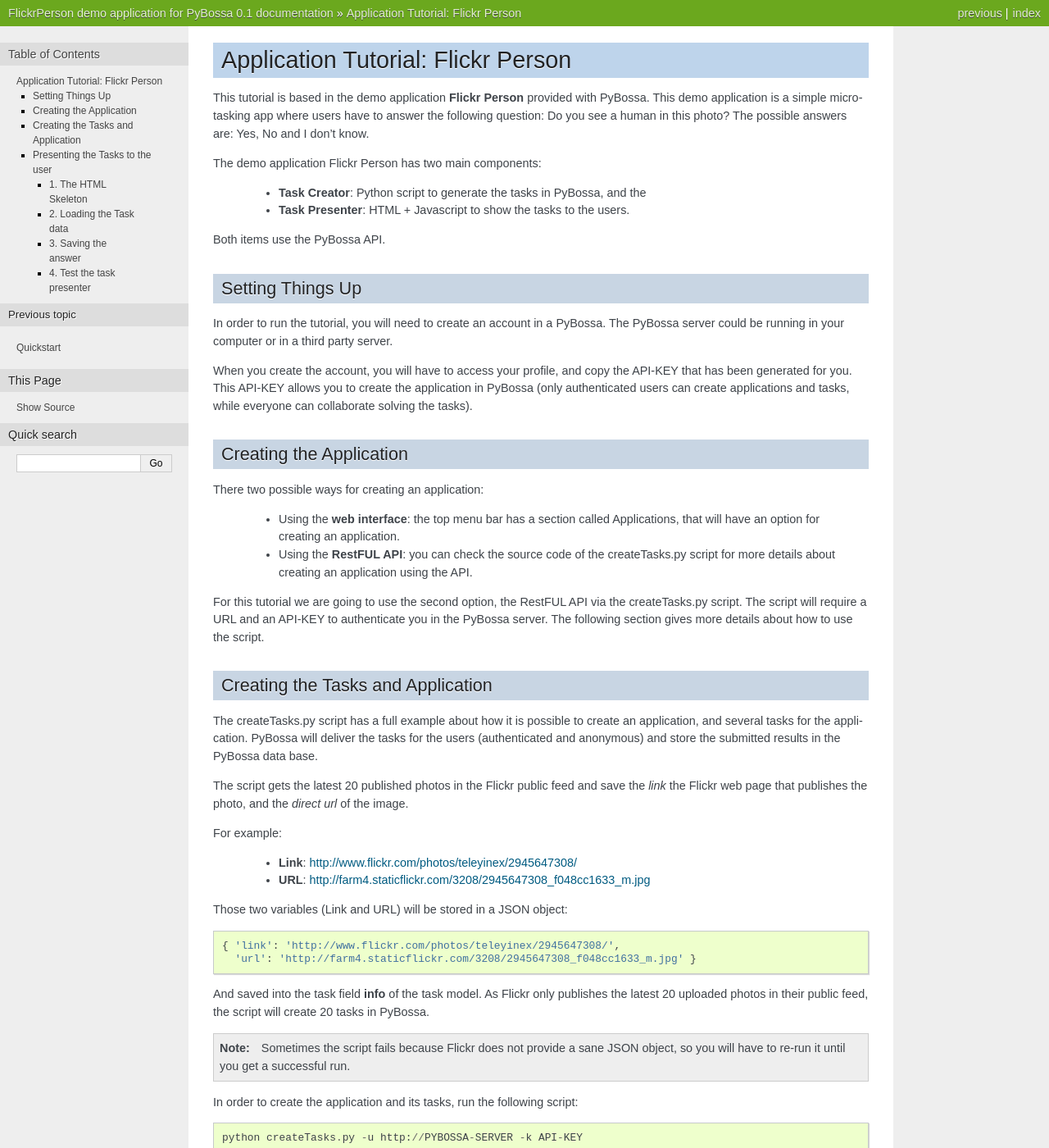
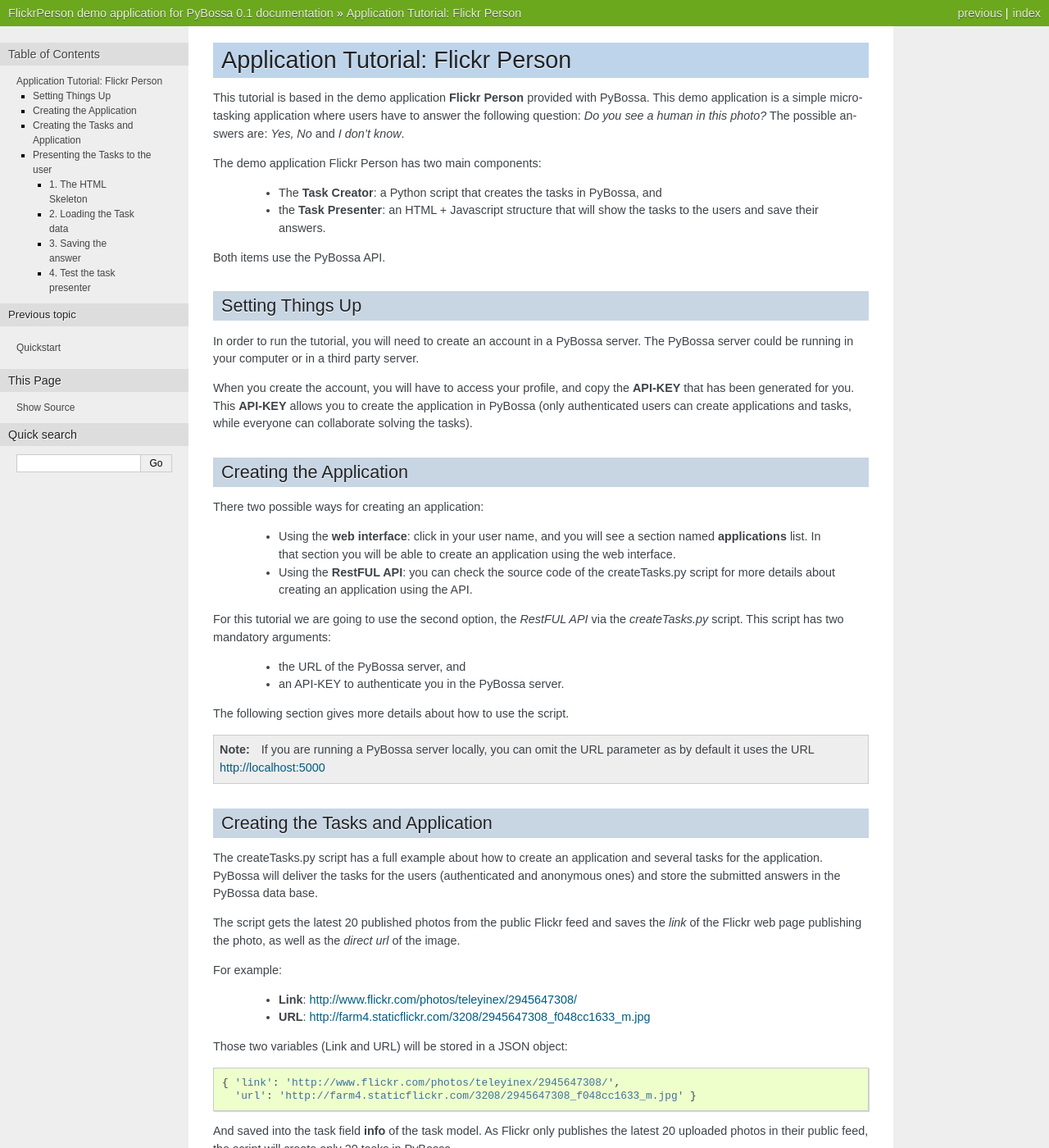
Before and after one commit to Scifabric/app-flickrperson, a Sphinx documentation site: the page built from doc/flickrperson.rst, in a window 1280 px wide and 1400 px high. Shown: the whole window at 82% size. Built offline with Sphinx 7.4.7, drawn with Linux system fonts in a browser that asks for light colours; some of the changed text lies outside the part shown.

Commit message:
Improved version of the documenation.
This commit reflects the same text as the PyBossa documentation plus a description
of the methods used in createTasks.py.

```diff
--- a/doc/flickrperson.rst
+++ b/doc/flickrperson.rst
@@ -3,22 +3,23 @@ Application Tutorial: Flickr Person
 ===================================
 
 This tutorial is based in the demo application **Flickr Person** provided with
-PyBossa. This demo application is a simple microtasking app where users have to
-answer the following question: Do you see a human in this photo? The possible
-answers are: Yes, No and I don't know.
+PyBossa. This demo application is a simple microtasking application where users have to
+answer the following question: *Do you see a human in this photo?* The possible
+answers are: *Yes, No* and *I don't know*.
 
 The demo application Flickr Person has two main components:
 
-  * **Task Creator**: Python script to generate the tasks in PyBossa, and the
-  * **Task Presenter**: HTML + Javascript to show the tasks to the users.
+  * The **Task Creator**: a Python script that creates the tasks in PyBossa, and
+  * the **Task Presenter**: an HTML + Javascript structure that will show the tasks
+    to the users and save their answers.
 
 Both items use the PyBossa API.
 
 Setting Things Up
 =================
 
-In order to run the tutorial, you will need to create an account in a PyBossa.
-The PyBossa server could be running in your computer or in a third party
+In order to run the tutorial, you will need to create an account in a PyBossa
+server. The PyBossa server could be running in your computer or in a third party
 server.
 
 .. note:
@@ -26,7 +27,7 @@ server.
    You can use http://pybossa.com for testing.
 
 When you create the account, you will have to access your profile, and copy the
-API-KEY that has been generated for you. This API-KEY allows you to create the
+**API-KEY** that has been generated for you. This **API-KEY** allows you to create the
 application in PyBossa (only authenticated users can create applications and
 tasks, while everyone can collaborate solving the tasks).
 
@@ -35,28 +36,36 @@ Creating the Application
 
 There two possible ways for creating an application:
 
-  * Using the **web interface**: the top menu bar has a section called
-    Applications, that will have an option for creating an application.
+  * Using the **web interface**: click in your user name, and you will
+    see a section named **applications** list. In that section you will be able
+    to create an application using the web interface.
   * Using the **RestFUL API**: you can check the source code of the
     createTasks.py script for more details about creating an application using
     the API.
 
-For this tutorial we are going to use the second option, the RestFUL API via
-the createTasks.py script. The script will require a URL and an API-KEY to
-authenticate you in the PyBossa server. The following section gives more
-details about how to use the script.
+For this tutorial we are going to use the second option, the *RestFUL API* via
+the *createTasks.py* script. This script has two mandatory arguments:
+
+    * the URL of the PyBossa server, and
+    * an API-KEY to authenticate you in the PyBossa server.
+
+The following section gives more details about how to use the script.
+
+.. note::
+    If you are running a PyBossa server locally, you can omit the URL parameter
+    as by default it uses the URL http://localhost:5000
 
 Creating the Tasks and Application
 ==================================
 
-The createTasks.py script has a full example about how it is possible to create
-an application, and several tasks for the application. PyBossa will deliver the
-tasks for the users (authenticated and anonymous) and store the submitted
-results in the PyBossa data base.
+The createTasks.py script has a full example about how to create
+an application and several tasks for the application. PyBossa will deliver the
+tasks for the users (authenticated and anonymous ones) and store the submitted
+answers in the PyBossa data base.
 
-The script gets the latest 20 published photos in the Flickr public feed and
-save the *link* the Flickr web page that publishes the photo, and the *direct url*
-of the image.
+The script gets the latest 20 published photos from the public Flickr feed and
+saves the *link* of the Flickr web page publishing the photo, as well as the
+*direct url* of the image.
 
 For example:
 
@@ -90,13 +99,13 @@ Presenting the Tasks to the user
 ================================
 
 In order to present the tasks to the user, you have to create an HTML template.
-The template has only the skeleton for loading the tasks data (the photos
+The template is the skeleton that will be used to load the tasks data (the photos
 images) and the questions and answers that users can provide for the given
 task.
 
-In this tutorial, Flickr Person uses a basic HTML skeleton and the PyBossa.JS
-library to load the data of the tasks into the HTML template, and take actions
-based on the users's answers.
+In this tutorial, Flickr Person uses a basic HTML skeleton and the `PyBossa.JS
+<http://pybossajs.rtfd.org>`_ library to load the data of the tasks into the
+HTML template, and take actions based on the users's answers.
 
 .. note::
   When a task is submitted by an authenticated user, the task will save his
@@ -114,8 +123,8 @@ sections or <div>:
     the failures.
   * **<div> for the Flickr image**. This div will be populated with the task
     photo URL and LINK data.
-  * **<div> for the Questions & Answer buttons**. There are three buttons with the possible
-    answers: *Yes*, *No*, and *I don't know*.
+  * **<div> for the Questions & Answer buttons**. There are three buttons with the
+    possible answers: *Yes*, *No*, and *I don't know*.
 
 At the end of the skeleton we load the Javascript:
 
@@ -125,7 +134,7 @@ At the end of the skeleton we load the Javascript:
 .. _file: https://github.com/PyBossa/app-flickrperson/blob/master/app-flickrperson/template.html
 
 This template file will be used by the **createTasks.py** script to send the
-template as part of the JSON object that will create the tasks. In PyBossa
+template as part of the JSON object that will create the application. In PyBossa
 every application has a **presenter** endpoint:
 
  * http://PYBOSSA-SERVER/app/SLUG/presenter
@@ -133,10 +142,14 @@ every application has a **presenter** endpoint:
 .. note::
    The **slug** is the short name for the application, in this case **flickrperson**.
 
-The presenter will load the skeleton and JavaScript for the application task.
-The header and footer will be provided by PyBossa, so the template only has to
-define the structure to load the data from the tasks and the action buttons to
-retrieve and save the answer from the volunteers.
+Loading the above endpoint will load the skeleton and trigger the JavaScript
+functions to get a task from the PyBossa server and populate it in the HTML
+skeleton.
+
+The header and footer for the presenter are already provided by PyBossa, so the
+template only has to define the structure to present the data from the tasks to the
+users and the action buttons, input methods, etc. to retrieve and save the
+answer from the volunteers.
 
 2. Loading the Task data
 ------------------------
@@ -144,16 +157,18 @@ retrieve and save the answer from the volunteers.
 All the action takes place in the file_
 **template.html** script section, after the pybossa.js library.
 
-The script is very simple, it uses the PyBossa.JS library to get a new task and
+The script is very simple, it uses the  `PyBossa.JS library
+<http://pybossajs.rtfd.org>`_ to get a new task and
 to submit and save the answer in the server.
 
-PyBossa.JS provides a method to get the data for a task that needs to be solved
-by the volunteer:
+`PyBossa.JS <http://pybossajs.rtfd.org>`_ provides a method to get the data
+for a task that needs to be solved by the volunteer:
 
   * pybossa.newTask( applicationName )
 
-In this case, applicationName will be "flickrperson". The library will get
-a task for the application and return a JSON object with the following format::
+In this case, *applicationName* will be "flickrperson". The library will get
+a task for the application and return a JSON object with the following
+structure::
 
   { question: application.description,
     task: {
@@ -174,7 +189,7 @@ do something like this::
   $("#photo-link").attr("href", data.task.info.link);
   $("#photo").attr("src",data.task.info.url);
 
-and wrap it in the pybossa.newTask method::
+and wrap it in the *pybossa.newTask* method::
 
   pybossa.newTask( "flickrperson").done(
     function( data ) {
@@ -187,32 +202,36 @@ and wrap it in the pybossa.newTask method::
 
 Every time that we want to load a new task, we will have to call the above
 function, so it will be better if we create a specific function for this
-purpose (check the loadData function in the script).
+purpose (check the *loadData* function in the script).
 
-Once the data have been loaded, it is time to bind the action buttons to
-actions that will save the answer from the user.
+Once the data have been loaded, it is time to bind the buttons *onclick*
+events to functions that will save the answer from the user in the data base.
 
 3. Saving the answer
 --------------------
 
-Once the task has been presented, the users can click on the answer buttons: **Yes**, **No** or **I don't know**.
-*Yes* and *No* save the answer in the DB (check **/api/taskrun**) with information about the task and the answer,
-while the button *I don't know* simply loads another task as sometimes the
-image is not available (the Flickr user has delete it) or it is not clear if
-there is a human or not in the image (you only see one hand and nothing else).
+Once the task has been presented, the users can click on the answer buttons:
+**Yes**, **No** or **I don't know**.
+
+*Yes* and *No* save the answer in the DB (check **/api/taskrun**) with information
+about the task and the answer, while the button *I don't know* simply loads another
+task as sometimes the image is not available (the Flickr user has delete it) or it
+is not clear if there is a human or not in the image (you only see one hand and
+nothing else).
 
 In order to submit and save the answer from the user, we will use again the
-PyBossa.JS library. In this case::
+ `PyBossa.JS library <http://pybossajs.rtfd.org>`_. In this case::
 
   pybossa.saveTask( taskid, answer )
 
-The **pybossa.saveTask** method saves an answer for a given task. In the
-previous section we saved in the DOM the task-id that we have loaded, so we can
-retrieve this value and use it for saving the volunteer's answer.
+The *pybossa.saveTask* method saves an answer for a given task. In the
+previous section we saved in the DOM the *task-id* that we have loaded, so we can
+retrieve this value and use it for saving the volunteer's answer (it can be
+also saved in a variable if you want).
 
 The method allows us to give a successful pop-up feedback for the user, so we
 will use the following structure to warn the user and tell him that his answer
-has been saved, and load a new Task::
+has been saved and then load a new Task::
 
   pybossa.saveTask( taskid, answer ).done(
     function( data ) {
@@ -225,23 +244,22 @@ has been saved, and load a new Task::
     };
   );
 
-Now we only have to bind the action of the Yes and No buttons to call the above
-snippet. In order to bind it, we will use the onclick event to call a new and
+Now we only have to bind the action of the *Yes* and *No* buttons to call the above
+snippet. In order to bind it, we will use the *onclick event* to call a new and
 simple function for both buttons:
 
  * <button class="btn btn-success" onclick="submitTask('Yes')">Yes</button>
  * <button class="btn btn-info" onclick="submitTask('No')">No</button>
 
-The function submitTask will get the task-id from the DOM, and the answer is
+The function *submitTask* will get the *task-id* from the DOM, and the answer is
 the string 'Yes' or 'No' depending on which button the user has clicked. The
 only missing button is the "I don't know" which will use the same event,
-onclick, to request a new task using the pybossa.newTask function:
+*onclick*, to request a new task using the *pybossa.newTask* function:
 
  * <button class="btn" onclick="pybossa.newTask('flickrperson').done( function( data ) { loadData( data ) });">I don't know</button>
 
 For more details about the code, please, check the `template file
-<https://github.com/PyBossa/app-flickrperson/blob/master/app-flickrperson/template.html>`_
-for more details about all the steps.
+<https://github.com/PyBossa/app-flickrperson/blob/master/app-flickrperson/template.html>`_.
 
 4. Test the task presenter
 --------------------------
@@ -251,4 +269,4 @@ In order to test the application task presenter, go to the following URL:
  * http://PYBOSSA-SERVER/app/SLUG/presenter
 
 The presenter will load one task, and you will be able to submit and save one
-answer for one task.
+answer for the current task.
```
Also changed, not shown: other parts of doc/flickrperson.rst (+1 -1 lines).
